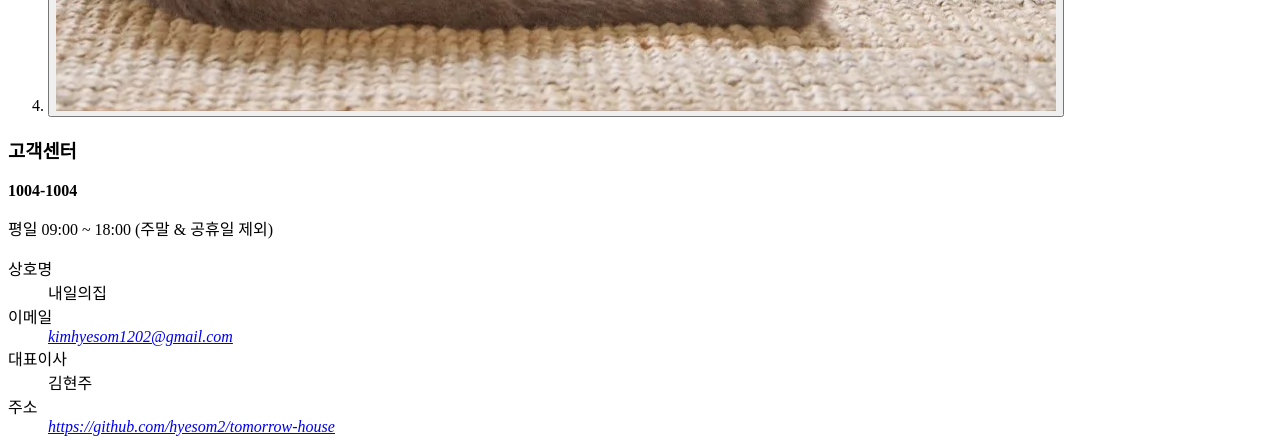
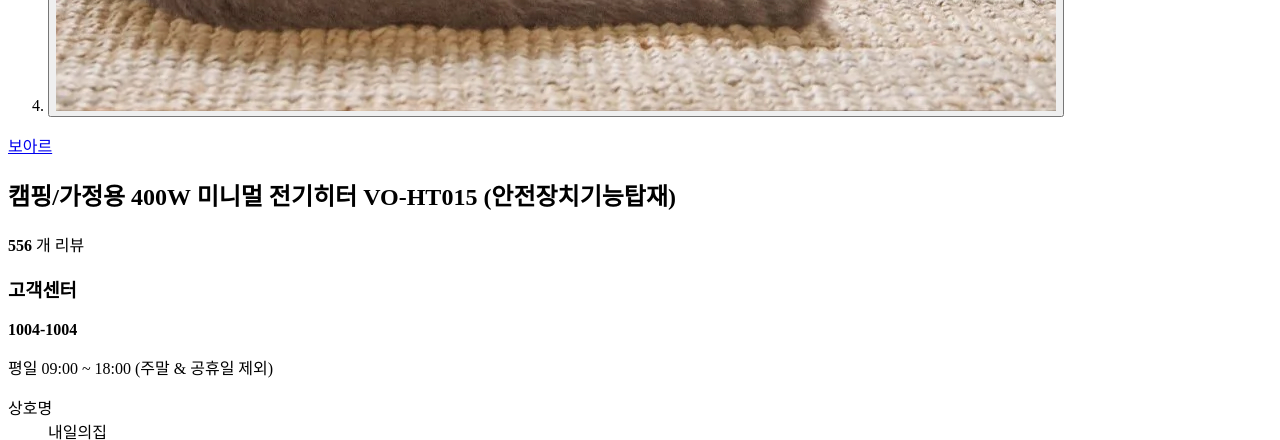
Before and after one commit to hyesom2/tomorrow-house, a website: page index.html in a window 1280 px wide. Shown: the part 6520-6960 px from the top of the page. Drawn offline with nearby package versions, Linux system fonts and the light colour scheme.

Commit message:
🚧 Mark up product-info-header of product info component

```diff
--- a/index.html
+++ b/index.html
@@ -385,6 +385,32 @@
             </div>
           </div>
           <!-- // product carousel -->
+
+          <div class="col-sm-4 col-md-6">
+            <section class="product-info">
+              <div class="product-info-header">
+                <a class="info-brand" href="#">보아르</a>
+                <h1 class="info-title">
+                  캠핑/가정용 400W 미니멀 전기히터 VO-HT015 (안전장치기능탑재)
+                </h1>
+
+                <div class="info-review">
+                  <div class="rating-star">
+                    <i class="ic-star is-active"></i>
+                    <i class="ic-star is-active"></i>
+                    <i class="ic-star is-active"></i>
+                    <i class="ic-star is-active"></i>
+                    <i class="ic-star is-active"></i>
+                  </div>
+
+                  <p>
+                    <strong aria-label="556개의 리뷰">556</strong>
+                    <span class="sm-hide">개 리뷰</span>
+                  </p>
+                </div>
+              </div>
+            </section>
+          </div>
         </div>
       </div>
     </main>
```
